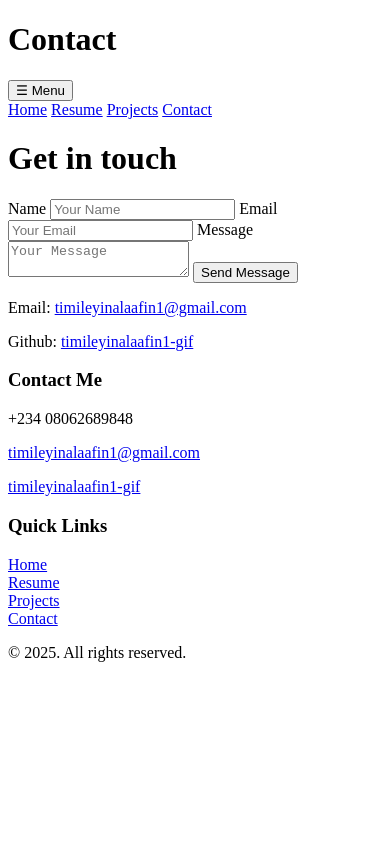
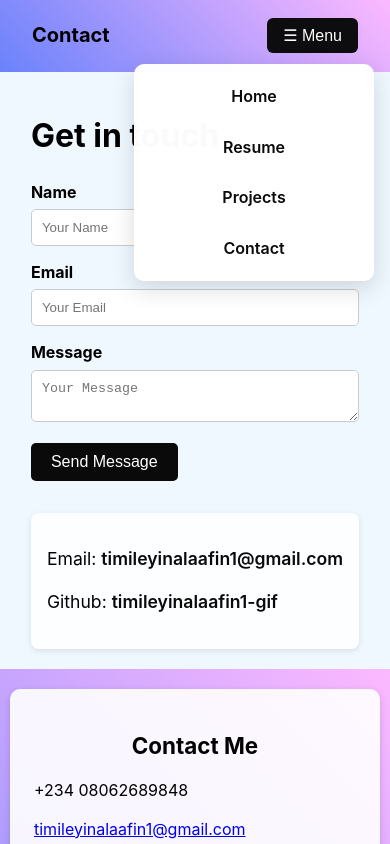
Before and after one commit to PYP-GUILD/Timileyin-Portfolio, a plain HTML site: page contact.html in a window 390 px wide. Both pictures are taken after a click on the button "☰ Menu". Shown: the top 844 px of the page. Drawn offline with Linux system fonts and the light colour scheme; files whose address does not match are found by name.

Commit message:
Update styles.css

```diff
--- a/styles.css
+++ b/styles.css
@@ -1,20 +1,232 @@
+:root {
+  --bg: rgb(240, 248, 255);
+  --accent: rgb(13, 12, 14);
+  --text: black;
+  --muted: #55677a;
+}
+
+* { box-sizing: border-box; }
+
+html, body {
+  height: 100%;
+  margin: 0;
+  display: flex;
+  flex-direction: column;
+}
+
+body {
+  font-family: Inter, system-ui, -apple-system, "Segoe UI", Roboto, "Helvetica Neue", Arial;
+  color: var(--text);
+  background: var(--bg);
+  line-height: 1.45;
+}
+
+main { flex: 1; }
+
+.container { max-width: 1000px; margin: 0 auto; padding: 0 1rem; }
+
+/* Header */
+.site-header {
+  background: linear-gradient(45deg, #6A82FB, #FCB9FF);
+  padding: 0.5rem 1rem;
+  position: relative;
+}
+.header-inner {
+  display: flex;
+  align-items: center;
+  gap: 1rem;
+  position: relative;
+}
+.site-title { font-size: 1.25rem; font-weight: 700; }
+.nav { display: flex; gap: 1rem; margin-left: auto; align-items: center; }
+.nav a {
+  color: var(--text);
+  text-decoration: none;
+  padding: 0.35rem 0.8rem;
+  border-radius: 999px;
+  transition: .18s ease, color .18s ease, transform .12s ease;
+}
+.nav a:hover, .nav a:focus {
+  background: var(--accent);
+  color: #fff;
+  transform: translateY(-2px);
+  box-shadow: 0 6px 18px rgba(11,99,255,0.12);
+}
+
+/* Mobile nav toggle */
+.nav-toggle {
+  display: none;
+  background: var(--accent);
+  color: #fff;
+  border: none;
+  padding: 0.5rem 1rem;
+  font-size: 1rem;
+  border-radius: 6px;
+  cursor: pointer;
+}
+
 /* Projects */
-.projects { display: grid; gap: 1rem; padding: 2rem 0; }
+.projects {
+  display: grid;
+  gap: 1.5rem;
+  padding: 2rem 0;
+}
 .project {
   background: linear-gradient(45deg, #76dddd, #FCB9FF);
-  padding: 5rem;
-  border-radius: 2px;
+  padding: 2rem;
+  border-radius: 8px;
+  box-shadow: 0 4px 12px rgba(0,0,0,0.08);
+}
+.project h3 {
+  margin-top: 0;
+  font-size: 1.2rem;
 }
 .project img {
-  width: 400px;
-  height: 400px;
-  border-radius: 2px;
-  object-position: center;
+  width: 100%;
+  height: auto;
+  max-width: 100%;
+  border-radius: 8px;
+  object-fit: cover;
   border: 1px solid black;
+  margin-bottom: 1rem;
 }
 
-/* Mobile fix for projects */
-@media (max-width:719px) {
+/* Contact form */
+.container.contact { max-width: 600px; margin: 0 auto; padding: 20px; }
+.contact-form label { display: block; margin-bottom: 15px; font-weight: bold; }
+.contact-form input, .contact-form textarea {
+  width: 100%;
+  padding: 10px;
+  margin-top: 5px;
+  border: 1px solid #ccc;
+  border-radius: 5px;
+}
+.contact-form button {
+  padding: 10px 20px;
+  border: none;
+  background-color: #0a0a0a;
+  color: white;
+  border-radius: 5px;
+  cursor: pointer;
+  font-size: 16px;
+}
+.contact-form button:hover {
+  background-color: #333;
+}
+
+/* Contact Info */
+.contact-info {
+  margin-top: 2rem;
+  padding: 1rem;
+  background: rgba(255, 255, 255, 0.9);
+  border-radius: 8px;
+  box-shadow: 0 2px 6px rgba(0,0,0,0.1);
+  font-size: 1.1rem;
+}
+.contact-info a {
+  color: #0a0a0a;
+  font-weight: 600;
+  text-decoration: none;
+}
+.contact-info a:hover {
+  color: #6A82FB;
+  text-decoration: underline;
+}
+
+/* Footer */
+footer {
+  background: linear-gradient(45deg, #6A82FB, #FCB9FF);
+  color: black;
+  padding: 20px 10px;
+}
+.footer-container {
+  display: flex;
+  justify-content: space-between;
+  flex-wrap: wrap;
+  gap: 2rem;
+  max-width: 1000px;
+  margin: 0 auto;
+}
+.footer-left, .footer-right {
+  flex: 1;
+  min-width: 200px;
+  background: rgba(255,255,255,0.9);
+  padding: 1.2rem 1.5rem;
+  border-radius: 10px;
+  box-shadow: 0 2px 6px rgba(0,0,0,0.15);
+}
+.footer-left h3, .footer-right h3 {
+  margin-bottom: 1rem;
+  font-size: 1.4rem;
+  font-weight: 700;
+  text-align: center;
+}
+.footer-right a {
+  display: block;
+  margin-bottom: 0.6rem;
+  color: #333;
+  font-weight: 600;
+  text-decoration: none;
+}
+.footer-right a:hover {
+  color: #6A82FB;
+  text-decoration: underline;
+}
+.footer-copy {
+  text-align: center;
+  margin-top: 20px;
+  color: black;
+}
+
+/* Image hover */
+.img-link img {
+  transition: 0.3s ease;
+}
+.img-link img:hover {
+  opacity: 0.85;
+  transform: scale(1.02);
+  cursor: pointer;
+}
+
+/* Responsive nav/hero/projects */
+@media(min-width:720px){
+  .nav-toggle{display:none}
+  .hero{grid-template-columns:360px 1fr}
+  .two-col{display:grid;grid-template-columns:1fr 320px}
+  .nav{display:flex}
+}
+@media(max-width:719px){
+  .nav {
+    display: none;
+    position: absolute;
+    top: 100%;
+    right: 0;
+    width: 240px;
+    flex-direction: column;
+    gap: 0.5rem;
+    background: rgba(255,255,255,0.98);
+    padding: 0.75rem;
+    border-radius: 10px;
+    box-shadow: 0 8px 24px rgba(0,0,0,0.14);
+    z-index: 1000;
+  }
+  .nav.show { display: flex; }
+  .nav a {
+    display: block;
+    color: #0a0a0a;
+    font-weight: 600;
+    padding: 0.6rem 0.75rem;
+    border-radius: 8px;
+  }
+  .nav a:hover {
+    background: rgba(106,130,251,0.12);
+  }
+  .nav-toggle {
+    display: inline-block;
+    margin-left: auto;
+  }
+
+  /* Mobile projects fix */
   .projects {
     grid-template-columns: 1fr;
     padding: 1rem;
@@ -25,7 +237,6 @@
   .project img {
     width: 100%;
     height: auto;
-    max-width: 100%;
     border-radius: 8px;
   }
 }
```
